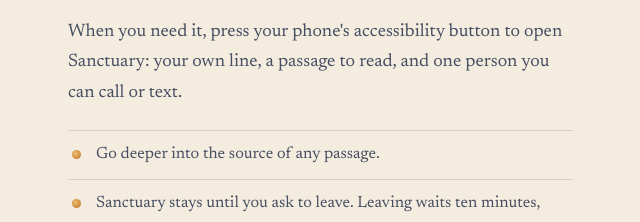
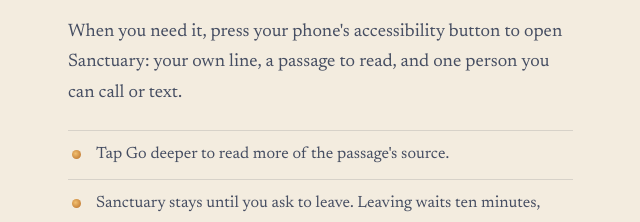
Before and after one commit to rgafni/alittlelight-site, a plain HTML site: page preview/app.html in a window 1280 px wide. Shown: the part 4222-4444 px from the top of the page, 627-1267 px from the left. Drawn offline with Linux system fonts and the light colour scheme.

Commit message:
Preview: Sanctuary line wording

```diff
--- a/preview/app.html
+++ b/preview/app.html
@@ -96,7 +96,7 @@
         <h2>A quiet place for a hard moment</h2>
         <p>When you need it, press your phone's accessibility button to open Sanctuary: your own line, a passage to read, and one person you can call or text.</p>
         <ul class="ticks">
-          <li>Go deeper into the source of any passage.</li>
+          <li>Tap Go deeper to read more of the passage's source.</li>
           <li>Sanctuary stays until you ask to leave. Leaving waits ten minutes, then asks you to confirm.</li>
         </ul>
       </div>
```
